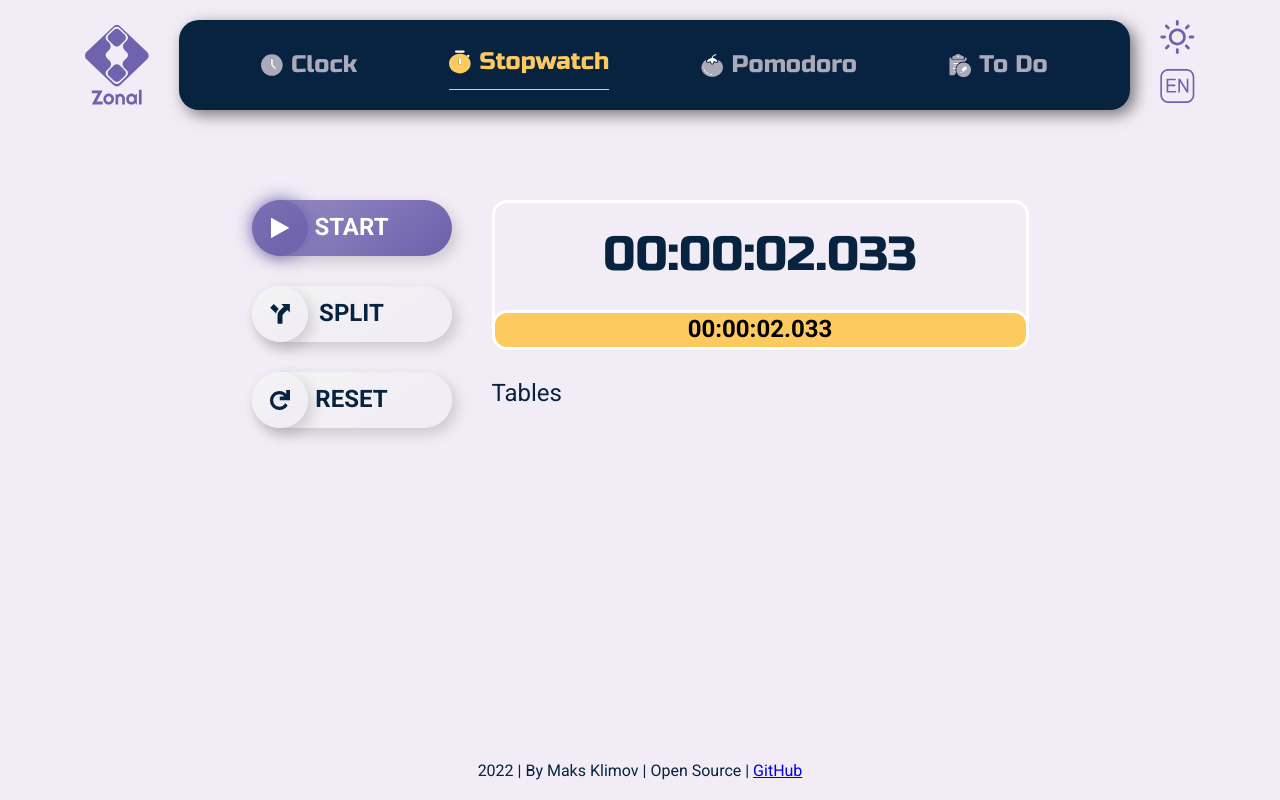
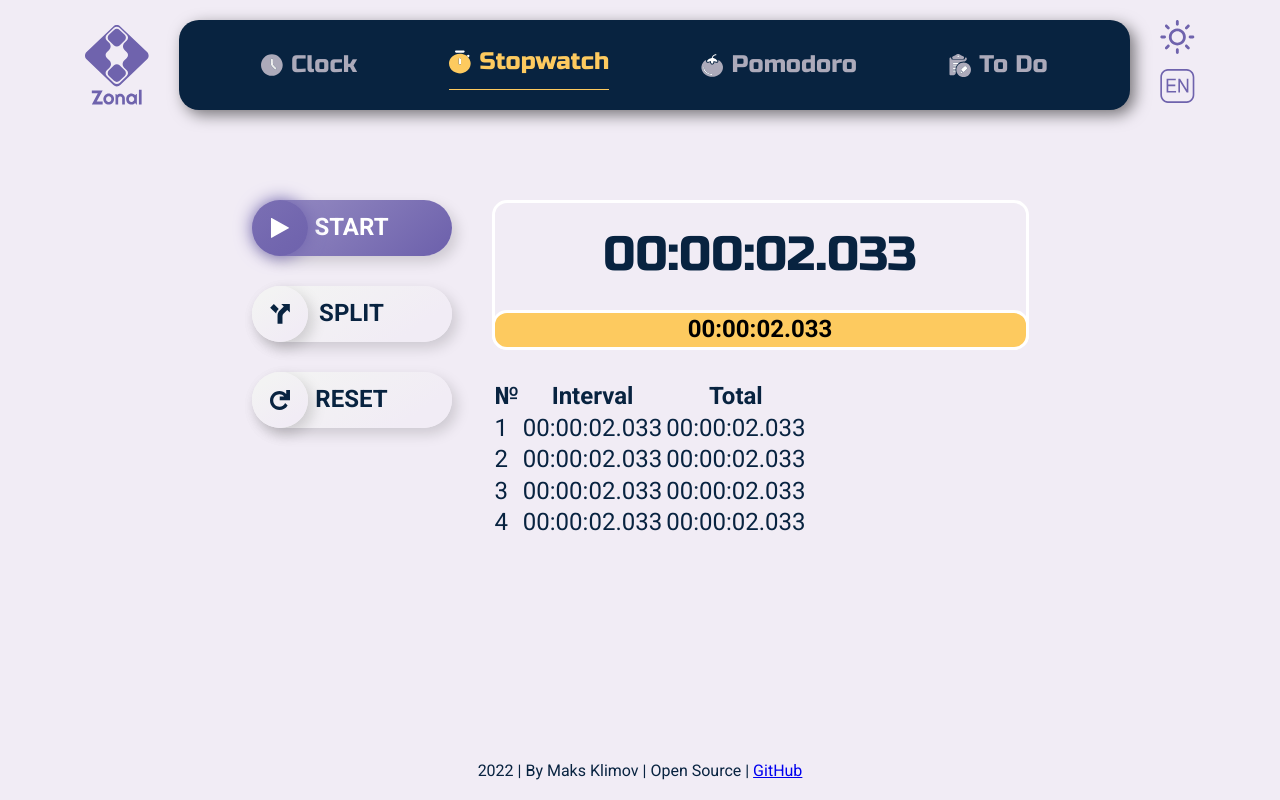
Before and after one commit to MaksEpifanov/zonal, a React (Create React App) app: page /stopwatch in a window 1280 px wide. Built offline with nearby package versions, Linux system fonts and the light colour scheme.

Commit message:
+ table component

```diff
--- a/src/common/components/Tables/Tables.jsx
+++ b/src/common/components/Tables/Tables.jsx
@@ -1,7 +1,53 @@
+import PropTypes from 'prop-types';
 import styles from './Tables.module.scss';
 
-const Tables = () => (
-  <div className={styles.Tables}>Tables</div>
-);
+const Tables = ({ columns, data }) => {
+  const thead = (
+    <thead>
+      <tr>
+        {columns.map((column) => (
+          <th
+            key={column.title}
+          >
+            {column.title}
+          </th>
+        ))}
+      </tr>
+    </thead>
+  );
+
+  const tbody = (
+    <tbody>
+      {data.map((row) => (
+        <tr key={row.id}>
+          <td>{row.id}</td>
+          <td>{row.interval}</td>
+          <td>{row.total}</td>
+        </tr>
+      ))}
+    </tbody>
+  );
+
+  return (
+    <table className={styles.Tables}>
+      {thead}
+      {tbody}
+    </table>
+  );
+};
 
 export default Tables;
+
+Tables.propTypes = {
+  columns: PropTypes.arrayOf(PropTypes.shape({
+    title: PropTypes.string,
+    width: PropTypes.number,
+    map: PropTypes.func,
+  })).isRequired,
+  data: PropTypes.arrayOf(PropTypes.shape({
+    id: PropTypes.number,
+    interval: PropTypes.string,
+    total: PropTypes.string,
+    map: PropTypes.func,
+  })).isRequired,
+};
--- a/src/pages/stopwatch/components/Controls/Controls.jsx
+++ b/src/pages/stopwatch/components/Controls/Controls.jsx
@@ -7,10 +7,10 @@ import styles from './Controls.module.scss';
 
 const Controls = () => (
   <div className={styles.Controls}>
-    <Buttons isPrimary>start</Buttons>
+    <Buttons isPrimary onClick={() => {}}>start</Buttons>
     <div className={styles.subControls}>
-      <Buttons icon={<SplitSVG />}>split</Buttons>
-      <Buttons icon={<ResetSVG />}>reset</Buttons>
+      <Buttons icon={<SplitSVG />} onClick={() => {}}>split</Buttons>
+      <Buttons icon={<ResetSVG />} onClick={() => {}}>reset</Buttons>
     </div>
   </div>
 );
--- a/src/pages/stopwatch/components/StopwatchDisplay/StopwatchDisplay.jsx
+++ b/src/pages/stopwatch/components/StopwatchDisplay/StopwatchDisplay.jsx
@@ -1,6 +1,19 @@
 import Displays from 'common/components/Displays';
 import Tables from 'common/components/Tables';
 import styles from './StopwatchDisplay.module.scss';
+
+const columns = [
+  { title: '№' },
+  { title: 'Interval' },
+  { title: 'Total' },
+];
+
+const data = [
+  { id: 1, interval: '00:00:02.033', total: '00:00:02.033' },
+  { id: 2, interval: '00:00:02.033', total: '00:00:02.033' },
+  { id: 3, interval: '00:00:02.033', total: '00:00:02.033' },
+  { id: 4, interval: '00:00:02.033', total: '00:00:02.033' },
+];
 
 const timers = '00:00:02.033';
 
@@ -13,7 +26,7 @@ const StopwatchDisplay = () => (
       </div>
     </div>
     <div className={styles.tables}>
-      <Tables />
+      <Tables columns={columns} data={data} />
     </div>
   </div>
 );
```
